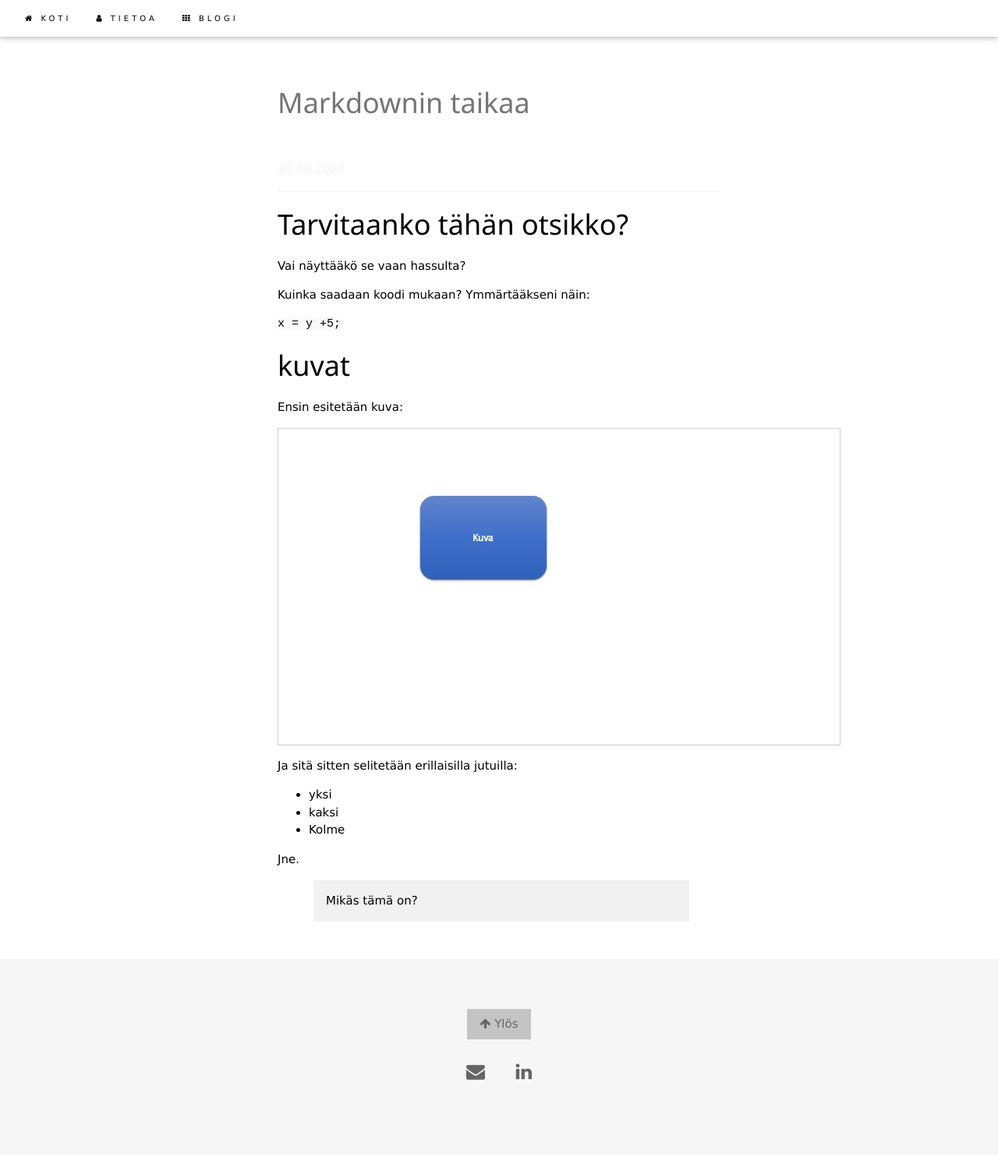
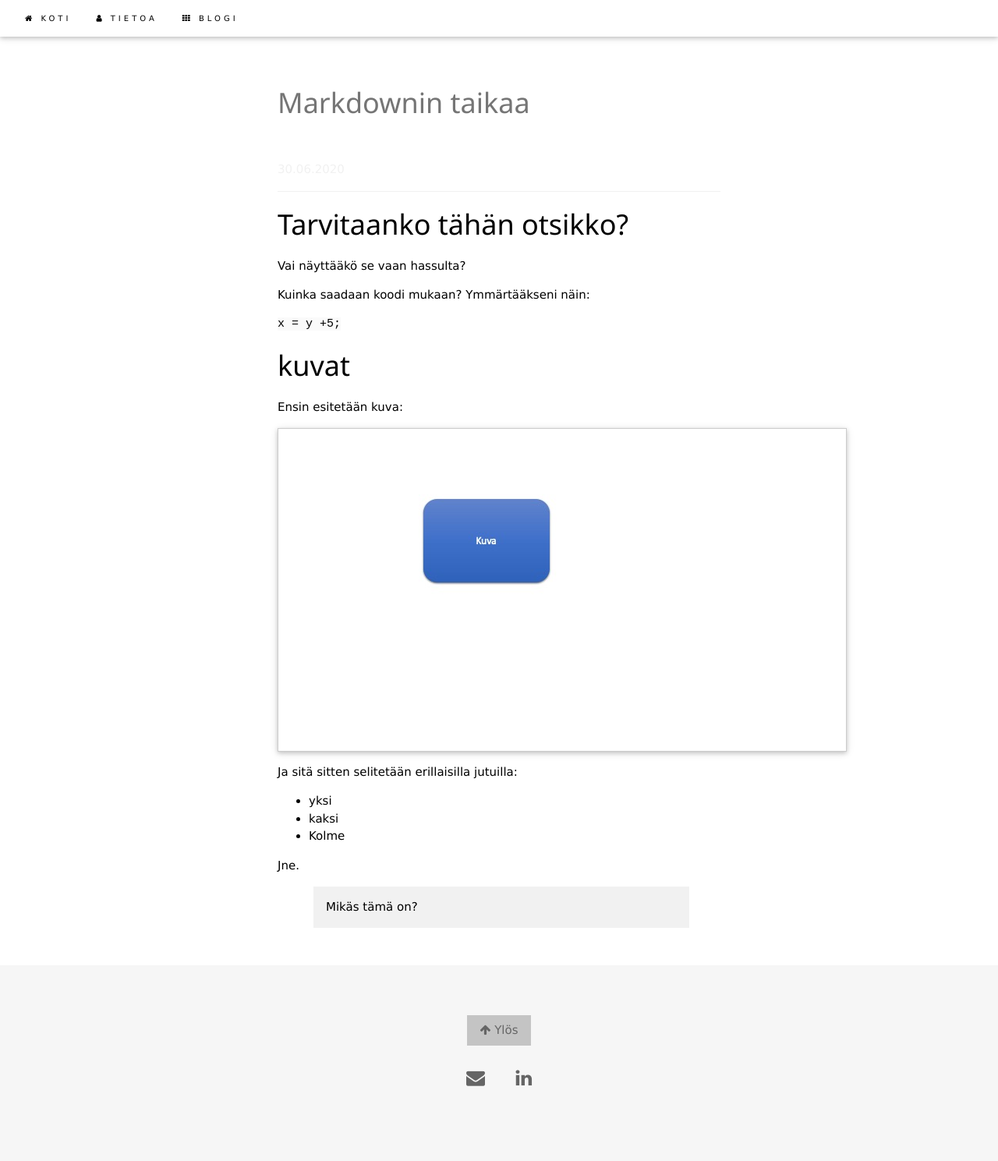
Before and after one commit to seme/seme.github.io, a Jekyll site: the page built from _posts/2020-06-30-testi-file.md, in a window 1280 px wide. Shown: the whole page at 78% size. Built offline with Jekyll 4.4.1, drawn with Linux system fonts in a browser that asks for light colours.

Commit message:
muotoilua mobiilisti

```diff
--- a/css/main.css
+++ b/css/main.css
@@ -14,6 +14,8 @@
 
 img {
     border:1px solid #ccc!important;
+    padding:4px;
+    box-shadow:0 2px 5px 0 rgba(0,0,0,0.16),0 2px 10px 0 rgba(0,0,0,0.12);
 }
 
 .bg {
```
